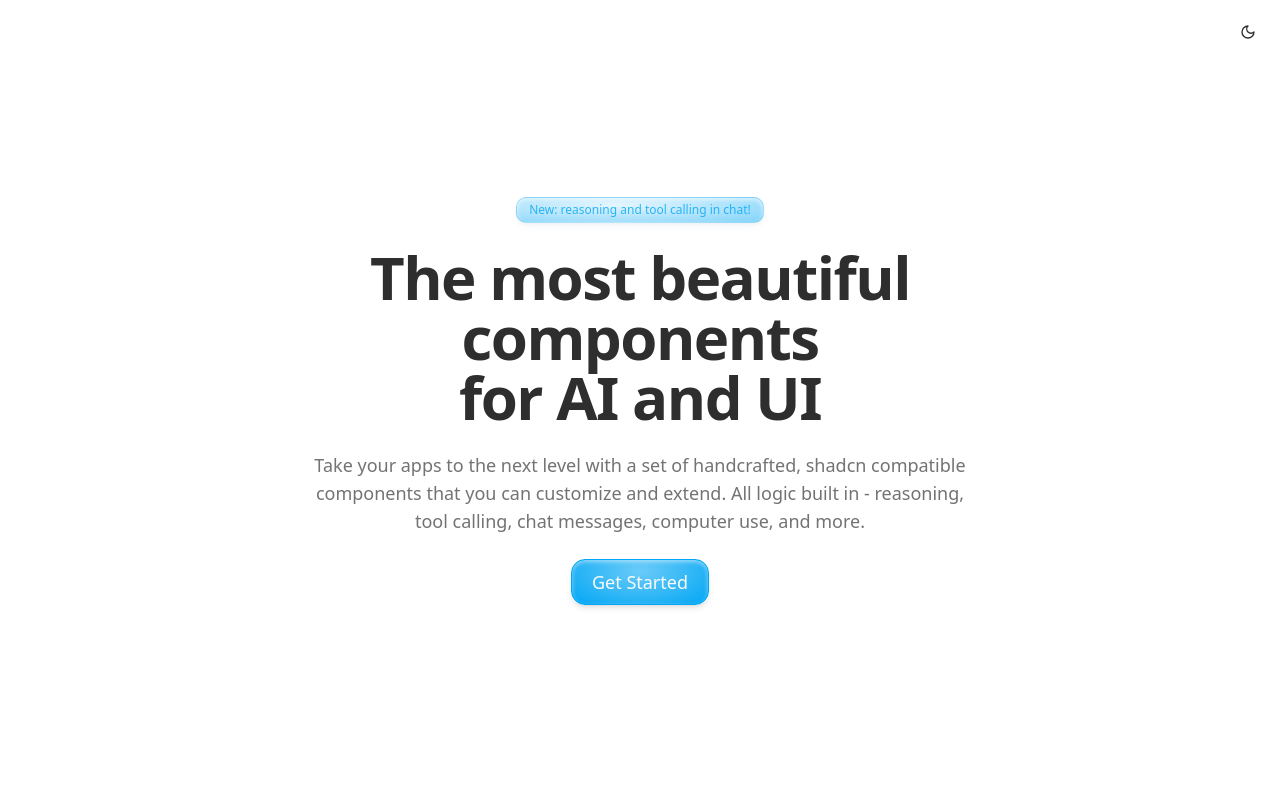
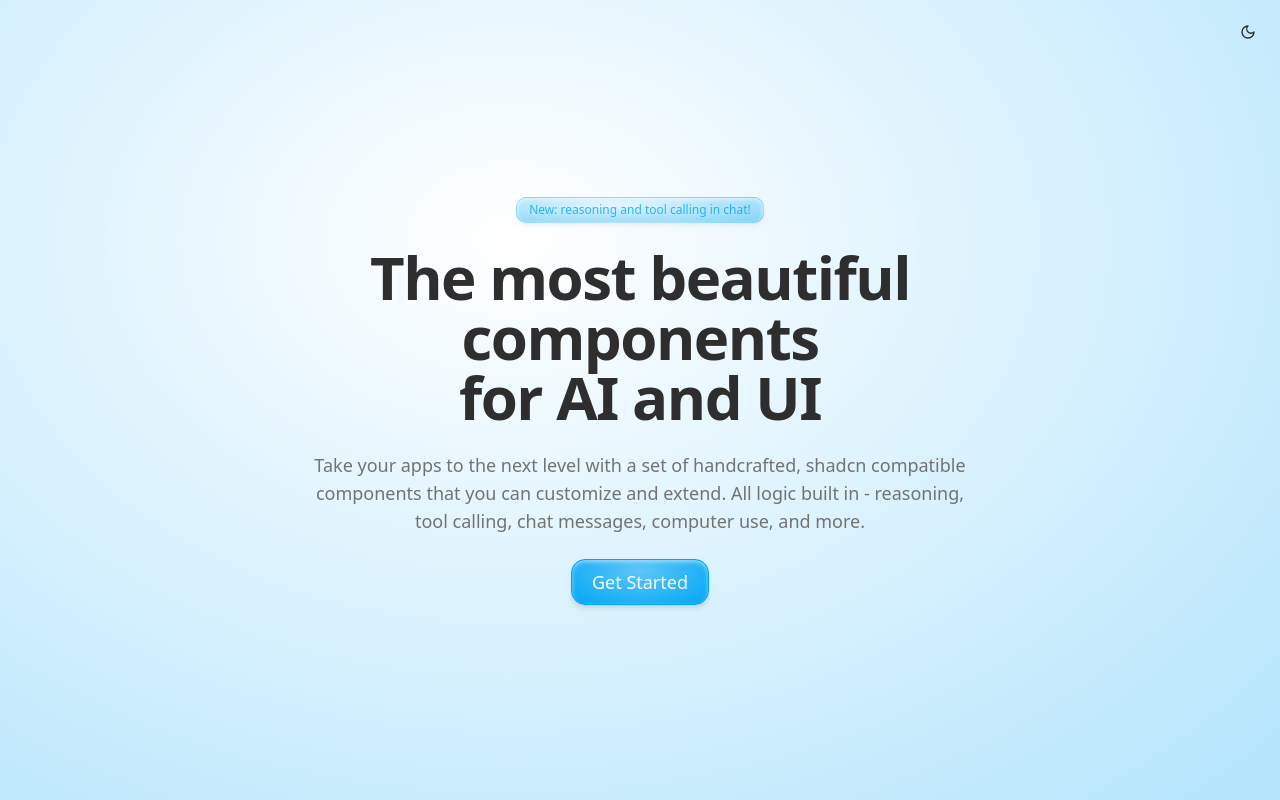
Before and after one commit to SuperAce100/design-system, a Next.js app: page / in a window 1280 px wide. Built offline with nearby package versions, Linux system fonts and the light colour scheme.

Commit message:
Update landing page

```diff
--- a/app/page.tsx
+++ b/app/page.tsx
@@ -6,7 +6,7 @@ import Reveal from "@/registry/new-york/blocks/reveal/reveal";
 
 export default function Home() {
   return (
-    <div className="flex flex-col px-4 gap-10">
+    <div className="flex flex-col px-4 gap-10 bg-radial-[at_40%_30%] from-primary/0 to-primary/30 dark:from-primary/40 dark:to-primary/0">
       {/* Hero */}
       <header className="max-w-2xl mx-auto flex flex-col gap-6 items-center text-center h-screen justify-center">
         <Reveal index={0}>
```
